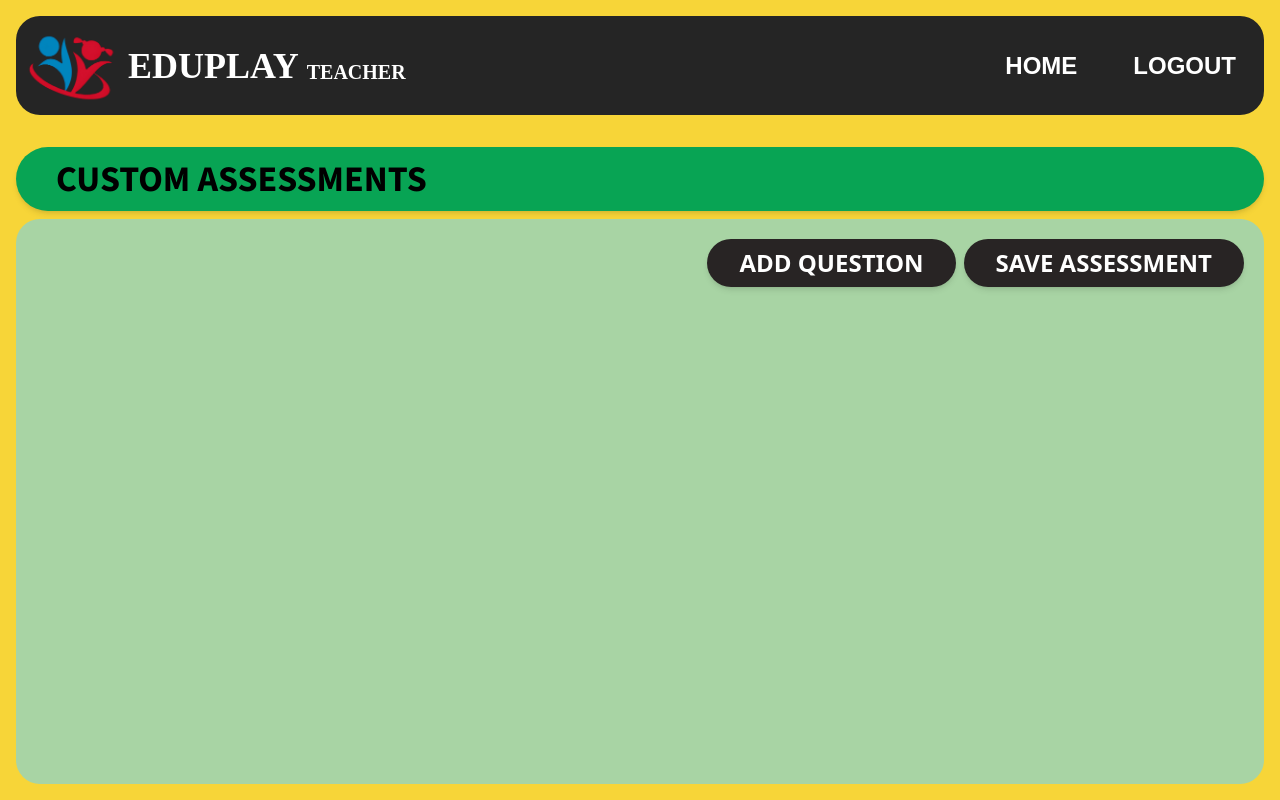
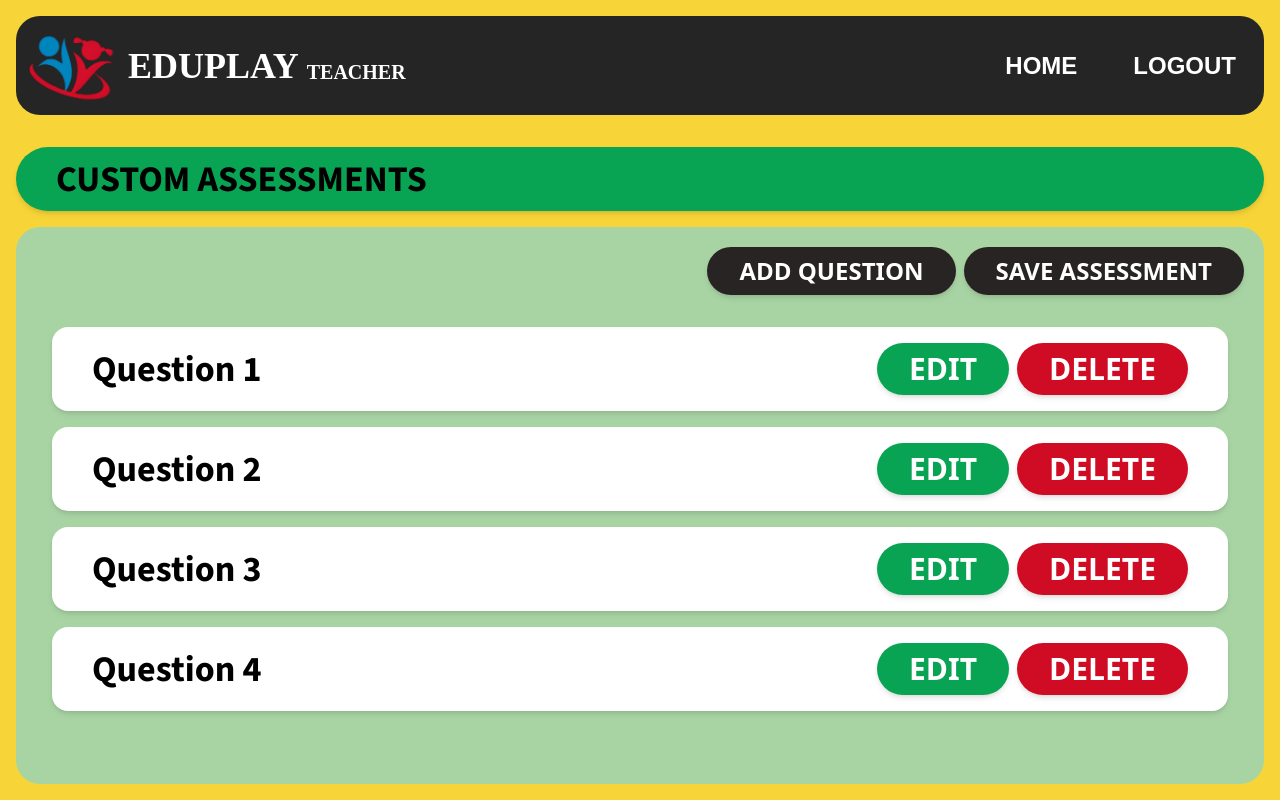
Before and after one commit to ReiTony/EduPlay-main, a React (Vite) app in the folder Client/: page /teacher/assessments in a window 1280 px wide. Built offline with nearby package versions, Linux system fonts and the light colour scheme; a web font is replaced by a local one.

Commit message:
add manage assessments

```diff
--- a/Client/src/App.jsx
+++ b/Client/src/App.jsx
@@ -33,7 +33,6 @@ import Teacher_SharedLayout from "./component/Teacher_SharedLayout";
 import AdminSignin from "./component/AdminSignin";
 import Teacher_Add_Student from "./component/Teacher_Add_Student";
 import NotFound from "./component/NotFound";
-import Test from "./component/Test";
 import ManageAssessments from "./component/Teacher_ManageAssessments";
 
 const queryClient = new QueryClient();
@@ -47,7 +46,6 @@ function App() {
           <Routes>
             {/* Set LandingPage as the root route */}
             <Route path="/" element={<LandingPage />} />
-            <Route path="/test" element={<Test />} />
 
             {/* TokenTransfer */}
             <Route path="/setToken" element={<TokenTransfer />} />
--- /dev/null
+++ b/Client/src/component/Accordion.jsx
@@ -0,0 +1,24 @@
+import React from "react";
+import { useState } from "react";
+
+const Accordion = ({ children, className }) => {
+  const title = React.Children.toArray(children).find((child) => child.type === Accordion.Title);
+  const content = React.Children.toArray(children).filter((child) => child.type === Accordion.Content);
+
+  const [isExpanded, setIsExpanded] = useState(false);
+
+  return (
+    <div className={"bg-white p-4 rounded-2xl shadow-md" + className}>
+      <div className="title text-3xl cursor-pointer" onClick={() => setIsExpanded((i) => !i)}>
+        {title}
+      </div>
+      {isExpanded && <div className="p-4">{content}</div>}
+    </div>
+  );
+};
+
+Accordion.Title = ({ children }) => <div>{children}</div>;
+
+Accordion.Content = ({ children }) => <div>{children}</div>;
+
+export default Accordion;
--- a/Client/src/component/TeacherHomepage.jsx
+++ b/Client/src/component/TeacherHomepage.jsx
@@ -52,7 +52,7 @@ function TeacherHomepage() {
               <h1 className="ml-40">Challenge</h1>
             </div>
             <div className="absolute bottom-0 right-0 p-4">
-              <a href="teacher/assessments">
+              <a href="assessments">
                 <button className="bg-[#ff5757] hover:bg-red-700 shadow-lg shadow-black flex items-center lg:text-5xl text-white  font-bold py-2 px-4 rounded-full">
                   <div>CUSTOM ASSESSMENT</div>
                   <IoChevronForwardCircleSharp className="lg:text-6xl" />
--- a/Client/src/component/Teacher_ManageAssessments.jsx
+++ b/Client/src/component/Teacher_ManageAssessments.jsx
@@ -1,14 +1,75 @@
+import { useState } from "react";
+import Accordion from "./Accordion";
+import ReactModal from "react-modal";
+
 function ManageAssessments() {
+  const [showEditModal, setShowEditModal] = useState(false);
+  const [questions, setQuestions] = useState([
+    { question: "What is your favorite language?", choices: ["Java", "C", "Javascript", "Python"] },
+    { question: "What is your favorite language?", choices: ["Java", "C", "Javascript", "Python"] },
+    { question: "What is your favorite language?", choices: ["Java", "C", "Javascript", "Python"] },
+    { question: "What is your favorite language?", choices: ["Java", "C", "Javascript", "Python"] },
+  ]);
+
+  const showEditQuestion = (ind) => (e) => {
+    e.stopPropagation();
+    setShowEditModal(true);
+    console.log("EDITT");
+  };
+
   return (
-    <div className="flex flex-col flex-grow gap-2 p-4">
-      <div className="bg-[#08a454] rounded-full shadow-md px-10 py-3 text-4xl font-bold font-sourceSans3">CUSTOM ASSESSMENTS</div>
-      <div className="flex flex-col bg-[#a8d4a4] flex-grow rounded-3xl p-5">
-        <div className="flex flex-row justify-end gap-2">
-          <button className="bg-[#282424] rounded-full shadow-md px-8 py-2 text-white text-2xl font-bold hover:brightness-90">ADD QUESTION</button>
-          <button className="bg-[#282424] rounded-full shadow-md px-8 py-2 text-white text-2xl font-bold hover:brightness-90">SAVE ASSESSMENT</button>
+    <>
+      <div className="flex flex-col flex-grow gap-4 p-4">
+        <div className="bg-[#08a454] rounded-full shadow-md px-10 py-3 text-4xl font-bold font-sourceSans3">CUSTOM ASSESSMENTS</div>
+        <div className="flex flex-col bg-[#a8d4a4] flex-grow gap-4 rounded-3xl p-5">
+          <div className="flex flex-row justify-end gap-2">
+            <button className="bg-[#282424] rounded-full shadow-md px-8 py-2 text-white text-2xl font-bold hover:brightness-90">ADD QUESTION</button>
+            <button className="bg-[#282424] rounded-full shadow-md px-8 py-2 text-white text-2xl font-bold hover:brightness-90">SAVE ASSESSMENT</button>
+          </div>
+
+          <div className="flex flex-col gap-4 m-4">
+            {questions.map((i, ind) => (
+              <Accordion className="" key={ind}>
+                <Accordion.Title>
+                  <div className="flex flex-row justify-between items-center px-6">
+                    <h4 className="text-4xl font-bold font-sourceSans3">{`Question ${ind + 1}`}</h4>
+                    <div className="flex flex-row gap-2 text-white font-bold">
+                      <button className="bg-[#08a454] rounded-full shadow-md px-8 py-2" onClick={showEditQuestion(ind)}>
+                        EDIT
+                      </button>
+                      <button className="bg-[#d00c24] rounded-full shadow-md px-8 py-2">DELETE</button>
+                    </div>
+                  </div>
+                </Accordion.Title>
+                <Accordion.Content>
+                  <div className="flex flex-col gap-4 font-sourceSans3 font-bold">
+                    <div className="text-3xl ms-8">{i.question}</div>
+                    <div className="flex flex-col text-2xl ms-16">
+                      {i.choices.map((c, indc) => (
+                        <div key={indc}>{`${String.fromCharCode(97 + indc)}. ${c}`}</div>
+                      ))}
+                    </div>
+                  </div>
+                </Accordion.Content>
+              </Accordion>
+            ))}
+          </div>
         </div>
       </div>
-    </div>
+      <ReactModal
+        appElement={document.getElementById("root")}
+        isOpen={showEditModal}
+        shouldCloseOnEsc={true}
+        style={{ content: { backgroundColor: "#FFFFFF", border: "0", borderRadius: "2rem", maxWidth: "720px", width: "100%", height: "fit-content", top: "50%", left: "50%", transform: "translate(-50%, -50%)" } }}>
+        <div className="flex flex-col justify-center gap-8 font-sourceSans3 text-3xl font-semibold p-8">
+          <div className="text-center">EDIT QUESTION</div>
+          <div className="flex flex-row items-center gap-2">
+            <label htmlFor="question">Question:</label>
+            <input className="flex-grow border-2 rounded-full border-black" type="text" id="question" />
+          </div>
+        </div>
+      </ReactModal>
+    </>
   );
 }
 
--- a/Client/src/component/Teacher_Navbar.jsx
+++ b/Client/src/component/Teacher_Navbar.jsx
@@ -10,7 +10,7 @@ function Teacher_Navbar() {
     setIsMenuOpen(!isMenuOpen);
   };
   return (
-    <nav className="m-4 text-white bg-[#252525] rounded-3xl sticky top-0 z-50">
+    <nav className="m-4 text-white bg-[#252525] rounded-3xl sticky top-0">
       <div className="flex items-center justify-between w-full p-2 ">
         <div className="flex items-center">
           <img className="w-24 m-0 " src={logo} alt="Logo" />
```
